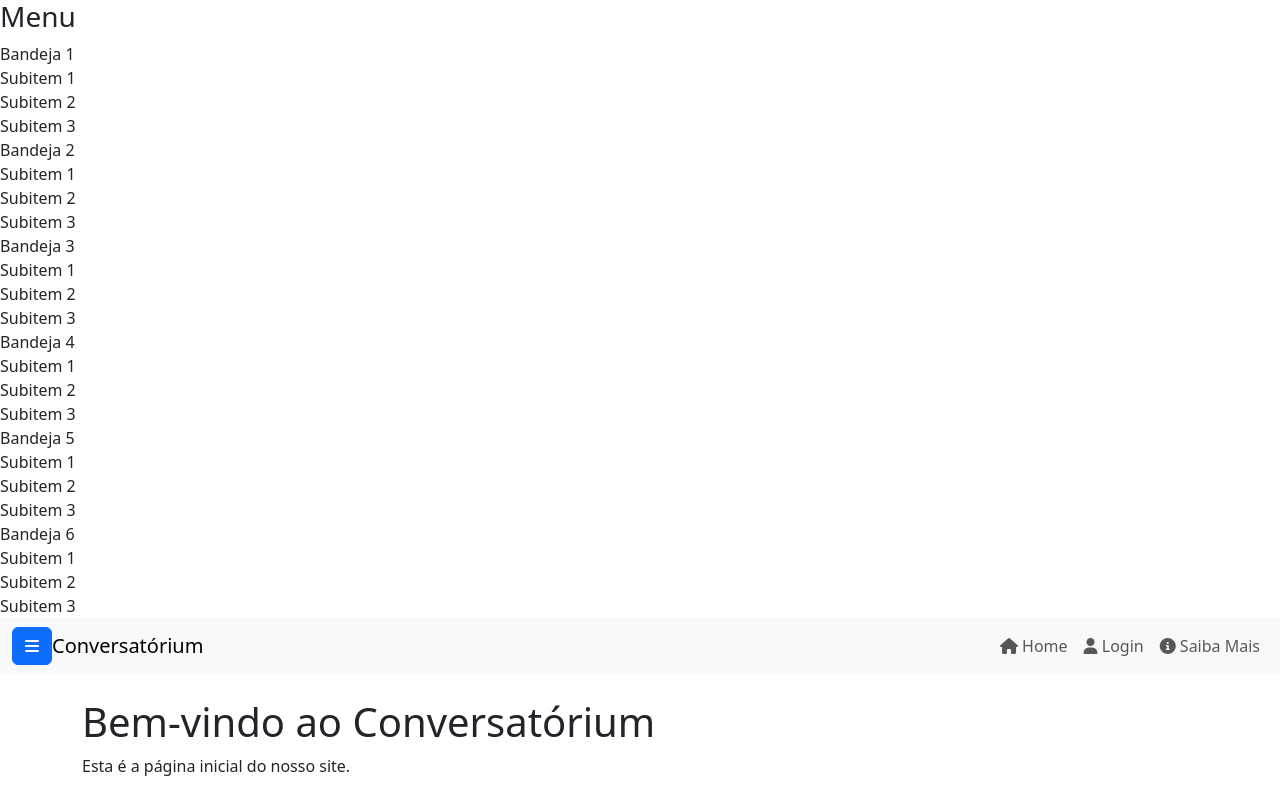
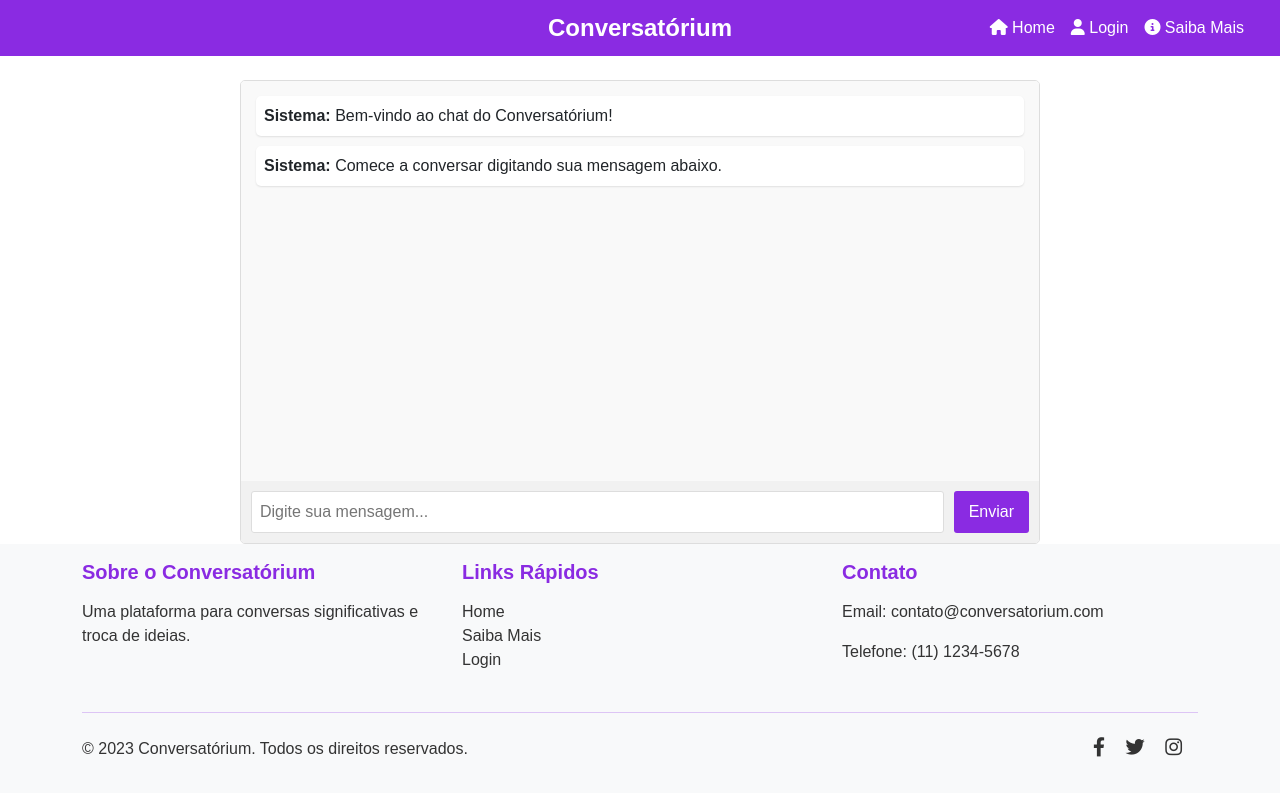
Before and after one commit to oFelipeChagas/c, a Flask app: page / in a window 1280 px wide. Run offline with Flask 3, Linux system fonts and the light colour scheme.

Commit message:
Melhorias do header

```diff
--- /dev/null
+++ b/static/css/style.css
@@ -0,0 +1,202 @@
+body {
+    font-family: Arial, sans-serif;
+}
+
+.sidebar {
+    height: 100vh;
+    width: 250px;
+    position: fixed;
+    top: 0;
+    left: -250px;
+    background-color: #f8f9fa;
+    transition: 0.3s ease-in-out;
+    overflow-y: auto;
+    z-index: 1000;
+}
+
+.sidebar.active {
+    left: 0;
+}
+
+.content {
+    margin-left: 0;
+    transition: 0.3s ease-in-out;
+}
+
+.content.active {
+    margin-left: 250px;
+}
+
+.sidebar-header {
+    padding: 20px;
+    background-color: #8A2BE2;
+    color: white;
+}
+
+.sidebar-item {
+    padding: 10px 20px;
+    cursor: pointer;
+}
+
+.sidebar-subitem {
+    padding: 5px 40px;
+    display: none;
+}
+
+.sidebar-subitem.show {
+    display: block;
+}
+
+#main-header {
+    transition: transform 0.3s ease-in-out;
+}
+
+.navbar {
+    background-color: #8A2BE2 !important;
+    position: relative;
+    padding: 0.5rem 1rem;
+}
+
+.navbar-light .navbar-brand,
+.navbar-light .navbar-nav .nav-link {
+    color: white !important;
+}
+
+.navbar-brand {
+    position: absolute;
+    left: 50%;
+    transform: translateX(-50%);
+    text-align: center;
+    font-size: 1.5rem;
+    font-weight: bold;
+    text-decoration: none;
+}
+
+.navbar-brand:hover {
+    color: white;
+    text-decoration: none;
+}
+
+.navbar .container-fluid {
+    justify-content: space-between;
+}
+
+.navbar-nav {
+    flex-direction: row;
+}
+
+.navbar-nav .nav-link {
+    padding-right: .5rem;
+    padding-left: .5rem;
+}
+
+/* Estilos do rodapé */
+.footer {
+    background-color: #f8f9fa;
+    color: #333;
+    padding-top: 2rem;
+    padding-bottom: 1rem;
+}
+
+.footer h5 {
+    color: #8A2BE2;
+    font-weight: bold;
+    margin-bottom: 1rem;
+}
+
+.footer a {
+    color: #333;
+    text-decoration: none;
+}
+
+.footer a:hover {
+    color: #8A2BE2;
+}
+
+.footer hr {
+    margin: 1.5rem 0;
+    border-color: #8A2BE2;
+}
+
+.footer .fab {
+    font-size: 1.2rem;
+}
+
+/* Estilos responsivos */
+@media (max-width: 991px) {
+    .navbar-brand {
+        font-size: 1rem;
+    }
+
+    .navbar-nav .nav-link {
+        padding: 0.3rem;
+    }
+
+    .sidebar {
+        width: 100%;
+        left: -100%;
+    }
+
+    .sidebar.active {
+        left: 0;
+    }
+
+    .content.active {
+        margin-left: 0;
+    }
+
+    body.sidebar-active {
+        overflow: hidden;
+    }
+}
+
+/* Estilos do chat */
+.chat-container {
+    max-width: 800px;
+    margin: 0 auto;
+    border: 1px solid #ddd;
+    border-radius: 5px;
+    overflow: hidden;
+}
+
+.chat-messages {
+    height: 400px;
+    overflow-y: auto;
+    padding: 15px;
+    background-color: #f9f9f9;
+}
+
+.message {
+    margin-bottom: 10px;
+    padding: 8px;
+    background-color: #fff;
+    border-radius: 5px;
+    box-shadow: 0 1px 2px rgba(0,0,0,0.1);
+}
+
+.chat-form {
+    display: flex;
+    padding: 10px;
+    background-color: #f1f1f1;
+}
+
+.chat-form input {
+    flex-grow: 1;
+    padding: 8px;
+    border: 1px solid #ddd;
+    border-radius: 3px;
+    margin-right: 10px;
+}
+
+.chat-form button {
+    padding: 8px 15px;
+    background-color: #8A2BE2;
+    color: white;
+    border: none;
+    border-radius: 3px;
+    cursor: pointer;
+}
+
+.chat-form button:hover {
+    background-color: #7B1FA2;
+}
--- /dev/null
+++ b/static/js/script.js
@@ -0,0 +1,21 @@
+function toggleSidebar() {
+    document.getElementById('sidebar').classList.toggle('active');
+    document.getElementById('content').classList.toggle('active');
+    document.body.classList.toggle('sidebar-active');
+}
+
+function toggleSubitems(element) {
+    const subitems = element.querySelectorAll('.sidebar-subitem');
+    subitems.forEach(subitem => {
+        subitem.classList.toggle('show');
+    });
+}
+
+// Fechar o sidebar ao clicar fora dele em dispositivos móveis
+document.addEventListener('click', function(event) {
+    const sidebar = document.getElementById('sidebar');
+    const toggleBtn = document.querySelector('.btn-light');
+    if (window.innerWidth <= 991 && sidebar.classList.contains('active') && !sidebar.contains(event.target) && event.target !== toggleBtn) {
+        toggleSidebar();
+    }
+});
--- a/templates/base.html
+++ b/templates/base.html
@@ -27,23 +27,60 @@
     </div>
 
     <div class="content" id="content">
-        <nav class="navbar navbar-expand-lg navbar-light bg-light">
+        <header id="main-header">
+            <nav class="navbar navbar-expand-lg navbar-light">
                 <div class="container-fluid">
-                <button class="btn btn-primary" onclick="toggleSidebar()">
+                    <button class="btn btn-light d-lg-none" onclick="toggleSidebar()">
                         <i class="fas fa-bars"></i>
                     </button>
-                <a class="navbar-brand" href="#">Conversatórium</a>
+                    <a class="navbar-brand" href="/">Conversatórium</a>
                     <div class="navbar-nav ms-auto">
-                    <a class="nav-link" href="/"><i class="fas fa-home"></i> Home</a>
-                    <a class="nav-link" href="/login"><i class="fas fa-user"></i> Login</a>
-                    <a class="nav-link" href="/saiba-mais"><i class="fas fa-info-circle"></i> Saiba Mais</a>
+                        <a class="nav-link" href="/"><i class="fas fa-home"></i> <span class="d-none d-lg-inline">Home</span></a>
+                        <a class="nav-link" href="/login"><i class="fas fa-user"></i> <span class="d-none d-lg-inline">Login</span></a>
+                        <a class="nav-link" href="/saiba-mais"><i class="fas fa-info-circle"></i> <span class="d-none d-lg-inline">Saiba Mais</span></a>
                     </div>
                 </div>
             </nav>
+        </header>
 
         <div class="container mt-4">
             {% block content %}{% endblock %}
         </div>
+
+        <footer class="footer mt-auto py-3 bg-light">
+            <div class="container">
+                <div class="row">
+                    <div class="col-md-4">
+                        <h5>Sobre o Conversatórium</h5>
+                        <p>Uma plataforma para conversas significativas e troca de ideias.</p>
+                    </div>
+                    <div class="col-md-4">
+                        <h5>Links Rápidos</h5>
+                        <ul class="list-unstyled">
+                            <li><a href="/">Home</a></li>
+                            <li><a href="/saiba-mais">Saiba Mais</a></li>
+                            <li><a href="/login">Login</a></li>
+                        </ul>
+                    </div>
+                    <div class="col-md-4">
+                        <h5>Contato</h5>
+                        <p>Email: contato@conversatorium.com</p>
+                        <p>Telefone: (11) 1234-5678</p>
+                    </div>
+                </div>
+                <hr>
+                <div class="row">
+                    <div class="col-md-6">
+                        <p>&copy; 2023 Conversatórium. Todos os direitos reservados.</p>
+                    </div>
+                    <div class="col-md-6 text-md-end">
+                        <a href="#" class="me-3"><i class="fab fa-facebook-f"></i></a>
+                        <a href="#" class="me-3"><i class="fab fa-twitter"></i></a>
+                        <a href="#" class="me-3"><i class="fab fa-instagram"></i></a>
+                    </div>
+                </div>
+            </div>
+        </footer>
     </div>
 
     <script src="https://cdn.jsdelivr.net/npm/bootstrap@5.3.0-alpha1/dist/js/bootstrap.bundle.min.js"></script>
--- a/templates/home.html
+++ b/templates/home.html
@@ -3,6 +3,45 @@
 {% block title %}Home - Conversatórium{% endblock %}
 
 {% block content %}
-<h1>Bem-vindo ao Conversatórium</h1>
-<p>Esta é a página inicial do nosso site.</p>
+<div class="chat-container">
+    <div class="chat-messages" id="chatMessages">
+        <!-- As mensagens serão inseridas aqui dinamicamente -->
+    </div>
+    <form id="chatForm" class="chat-form">
+        <input type="text" id="messageInput" placeholder="Digite sua mensagem..." required>
+        <button type="submit">Enviar</button>
+    </form>
+</div>
 {% endblock %}
+
+{% block extra_js %}
+<script>
+document.addEventListener('DOMContentLoaded', function() {
+    const chatForm = document.getElementById('chatForm');
+    const messageInput = document.getElementById('messageInput');
+    const chatMessages = document.getElementById('chatMessages');
+
+    chatForm.addEventListener('submit', function(e) {
+        e.preventDefault();
+        const message = messageInput.value.trim();
+        if (message) {
+            addMessage('Você', message);
+            messageInput.value = '';
+            // Aqui você pode adicionar a lógica para enviar a mensagem para o servidor
+        }
+    });
+
+    function addMessage(sender, text) {
+        const messageElement = document.createElement('div');
+        messageElement.className = 'message';
+        messageElement.innerHTML = `<strong>${sender}:</strong> ${text}`;
+        chatMessages.appendChild(messageElement);
+        chatMessages.scrollTop = chatMessages.scrollHeight;
+    }
+
+    // Exemplo de mensagens iniciais
+    addMessage('Sistema', 'Bem-vindo ao chat do Conversatórium!');
+    addMessage('Sistema', 'Comece a conversar digitando sua mensagem abaixo.');
+});
+</script>
+{% endblock %}
```
Also changed, not shown: templates/login.html (+5 -26 lines), templates/saiba_mais.html (+6 -27 lines). Lines whose indentation alone changed are shown as unchanged.
